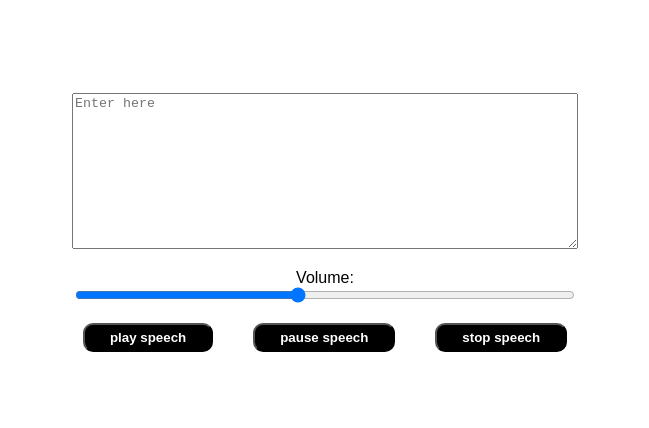
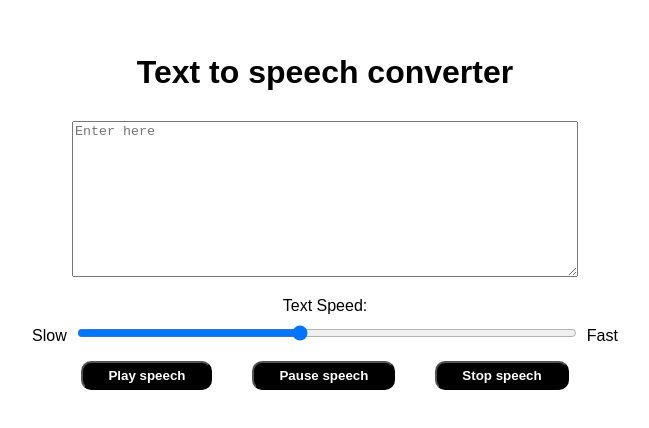
Before and after one commit to naresh515/Text-To-Speech, a plain HTML site: page index.html in a window 1280 px wide. Shown: the part 178-606 px from the top of the page, without its empty margins (315-964 px from the left). Drawn offline with nearby package versions, Linux system fonts and the light colour scheme.

Commit message:
modified html css

```diff
--- a/index.html
+++ b/index.html
@@ -12,13 +12,17 @@
 
 <body>
     <div class="container">
+        <h1>Text to speech converter</h1>
         <div class="speech-container">
             <textarea placeholder="Enter here" class="form-control" id="mybox" rows="10"></textarea>
-            <label for="rate">Volume:</label>
-            <input type="range" min="0.1" max="1" value="0.5" step="0.1" id="rate" />
-            <div class="speech-btn"> <button class="btn" id="sub-btn">play speech</button>
-                <button class="btn" id="pause-btn">pause speech</button>
-                <button class="btn" id="stop-btn">stop speech</button>
+            <label for="rate">Text Speed:</label>
+            <div class="progress-bar">
+                <span class="rate">Slow</span><input type="range" min="0.1" max="1" value="0.5" step="0.1"
+                    id="rate" /><span class="rate">Fast</span>
+            </div>
+            <div class="speech-btn"> <button class="btn" id="sub-btn">Play speech</button>
+                <button class="btn" id="pause-btn">Pause speech</button>
+                <button class="btn" id="stop-btn">Stop speech</button>
             </div>
         </div>
     </div>
--- a/style.css
+++ b/style.css
@@ -14,6 +14,12 @@ body {
     display: flex;
     justify-content: center;
     align-items: center;
+    flex-direction: column;
+}
+
+h1 {
+    margin: 0 auto;
+    padding: 0px 0px 30px;
 }
 
 .speech-container {
@@ -53,6 +59,14 @@ body {
     width: 500px;
 }
 
+.rate {
+    padding: 0px 10px;
+}
+
+label {
+    padding: 0px 0px 10px;
+}
+
 @media screen and (min-width: 320px) and (max-width: 800px) {
 
     .form-control,
```
